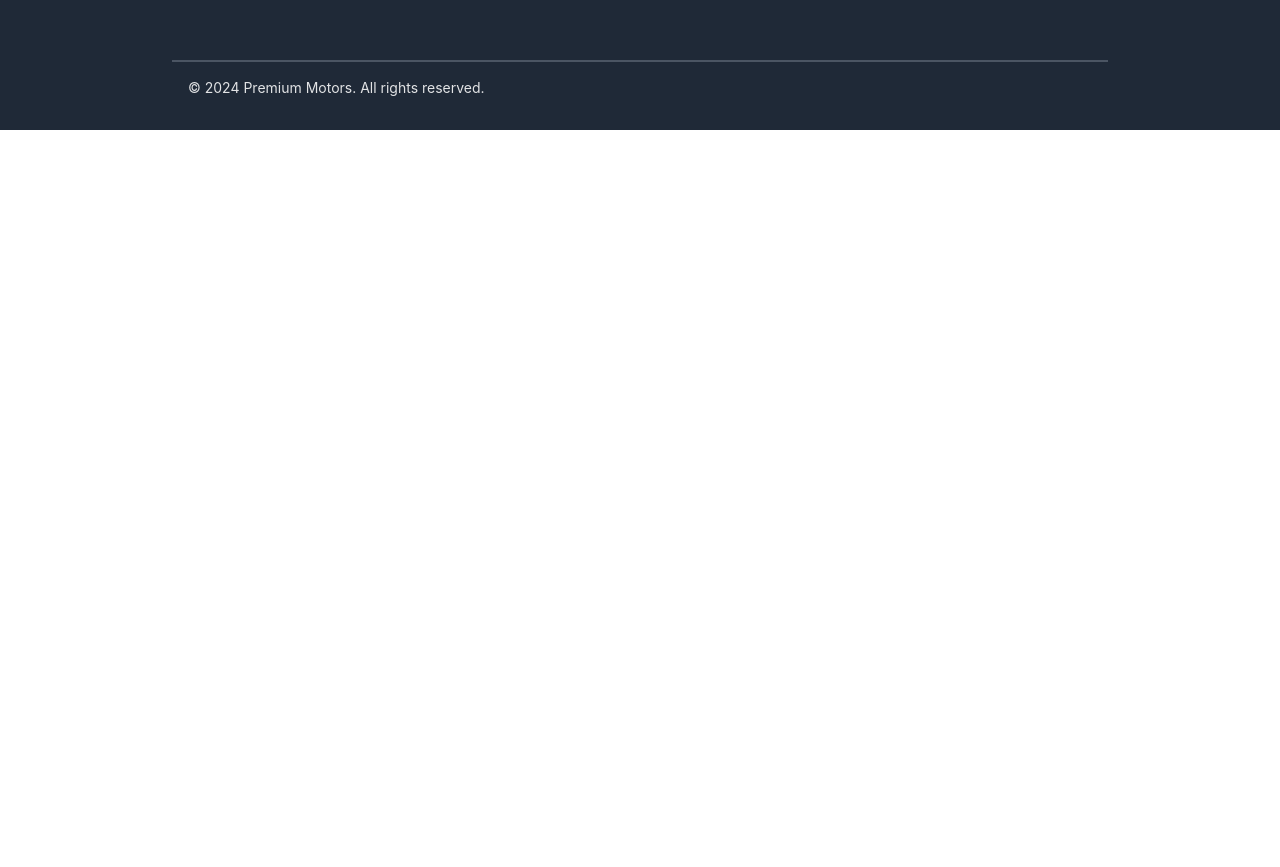
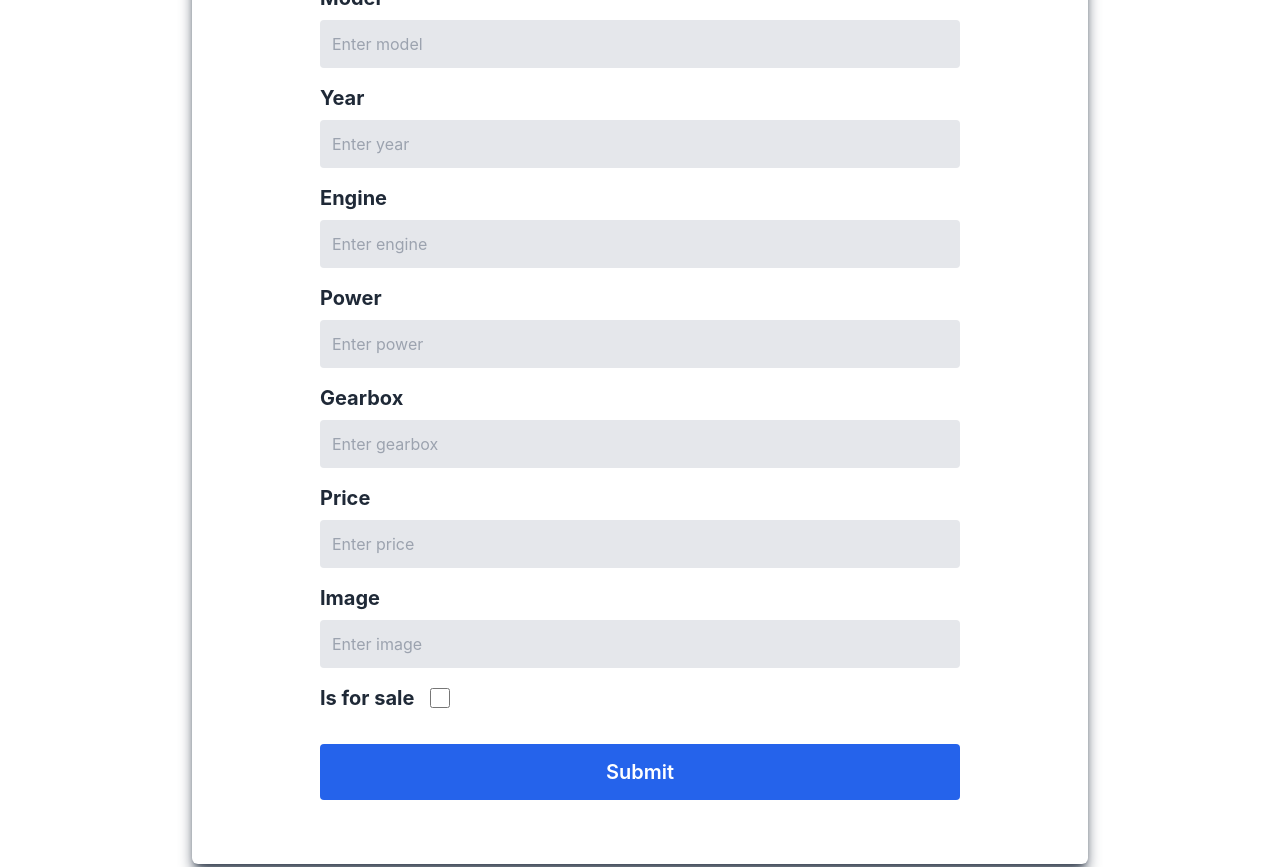
Before and after one commit to nasquez23/premium-motors, a React (Vite) app in the folder frontend/: page /cars/new in a window 1280 px wide. Shown: the part 620-1487 px from the top of the page. Before the commit the page ends 800 px from the top, so only its background shows below. Built offline with nearby package versions, Linux system fonts and the light colour scheme; no server answers.

Commit message:
Add edit car and add new car pages

```diff
--- a/frontend/src/App.jsx
+++ b/frontend/src/App.jsx
@@ -9,6 +9,8 @@ import Login from "./pages/Login";
 import Register from "./pages/Register";
 import NotFound from "./pages/NotFound";
 import CarDetails from "./pages/CarDetails";
+import EditCar from "./pages/EditCar";
+import AddNewCar from "./pages/AddNewCar";
 
 function App() {
   return (
@@ -19,6 +21,8 @@ function App() {
         <Route path="/about" element={<About />} />
         <Route path="/contact" element={<Contact />} />
         <Route path="/cars" element={<Cars />} />
+        <Route path="/cars/new" element={<AddNewCar />} />
+        <Route path="/cars/edit/:carId" element={<EditCar />} />
         <Route path="/cars/:carId" element={<CarDetails />} />
         <Route path="/login" element={<Login />} />
         <Route path="/signup" element={<Register />} />
--- a/frontend/src/components/CarCard.jsx
+++ b/frontend/src/components/CarCard.jsx
@@ -47,7 +47,7 @@ export default function CarCard({ car, direction }) {
             {car.year}
             <FontAwesomeIcon
               icon={faWrench}
-              className="h-6 max-lg:ml-16"
+              className="h-6 ml-[18%] max-lg:ml-16"
             />{" "}
             {car.engine}
           </div>
@@ -56,7 +56,7 @@ export default function CarCard({ car, direction }) {
             {car.power} hp
             <FontAwesomeIcon
               icon={faGear}
-              className="h-6 max-lg:ml-8"
+              className="h-6 ml-[10%] max-lg:ml-8"
             />
             {car.gearbox}
           </div>
--- /dev/null
+++ b/frontend/src/components/CarForm.jsx
@@ -0,0 +1,116 @@
+import { useState } from "react";
+
+import { useLocation, useNavigate } from "react-router-dom";
+
+import LoadingSpinner from "./UI/LoadingSpinner";
+import ErrorModal from "./UI/ErrorModal";
+import { AnimatePresence } from "framer-motion";
+
+export default function CarForm({ car }) {
+    const [error, setError] = useState(null);
+    const [isLoading, setIsLoading] = useState(false);
+    const [carData, setCarData] = useState(car || {
+        manufacturer: '',
+        model: '',
+        year: '',
+        engine: '',
+        power: '',
+        gearbox: '',
+        price: '',
+        image: '',
+        isForSale: false
+    });
+    const { pathname } = useLocation();
+    const navigate = useNavigate();
+
+    function handleChange(event) {
+        setCarData((prevCarData) => {
+            return {
+                ...prevCarData,
+                [event.target.name]: event.target.checked || event.target.value
+            };
+        });
+    }
+
+    async function handleSubmit(event) {
+        event.preventDefault();
+        const method = pathname.includes('edit') ? 'PATCH' : 'POST';
+        const route = pathname.includes('edit') ? `http://localhost:3000/api/cars/${car._id}` : 'http://localhost:3000/api/cars/add';
+
+        try {
+            setIsLoading(true);
+            const response = await fetch(route, {
+                method: method,
+                headers: {
+                    'Content-Type': 'application/json'
+                },
+                body: JSON.stringify(carData)
+            });
+            const responseData = await response.json();
+            console.log(responseData);
+            setIsLoading(false);
+
+            if (!response.ok) {
+                throw new Error(responseData.message);
+            }
+
+            window.scrollTo(0, 0);
+            navigate('/cars');
+        } catch (err) {
+            setError(err.message);
+        }
+    }
+
+    function handleCloseErrorModal() {
+        setError(null);
+    }
+
+    return (
+        <>
+            <AnimatePresence>
+                {error && <ErrorModal errorMessage={error} closeModal={handleCloseErrorModal} />}
+            </AnimatePresence>
+
+            <form onSubmit={handleSubmit} className="w-[70%] mx-auto text-gray-800 rounded-md shadow-lg shadow-gray-700 px-[10%] py-[5%]">
+                <div className="flex flex-col mb-4">
+                    <label htmlFor="manufacturer" className="font-bold text-xl mb-2">Manufacturer</label>
+                    <input type="text" id="manufacturer" name="manufacturer" value={carData.manufacturer} onChange={handleChange} required placeholder="Enter manufacturer" className="bg-gray-200 text-gray-700 p-3 rounded focus:outline-blue-500" />
+                </div>
+                <div className="flex flex-col mb-4">
+                    <label htmlFor="model" className="font-bold text-xl mb-2">Model</label>
+                    <input type="text" id="model" name="model" value={carData.model} onChange={handleChange} required placeholder="Enter model" className="bg-gray-200 text-gray-700 p-3 rounded focus:outline-blue-500" />
+                </div>
+                <div className="flex flex-col mb-4">
+                    <label htmlFor="year" className="font-bold text-xl mb-2">Year</label>
+                    <input type="number" id="year" name="year" value={carData.year} onChange={handleChange} required placeholder="Enter year" className="bg-gray-200 text-gray-700 p-3 rounded focus:outline-blue-500" />
+                </div>
+                <div className="flex flex-col mb-4">
+                    <label htmlFor="engine" className="font-bold text-xl mb-2">Engine</label>
+                    <input type="text" id="engine" name="engine" value={carData.engine} onChange={handleChange} required placeholder="Enter engine" className="bg-gray-200 text-gray-700 p-3 rounded focus:outline-blue-500" />
+                </div>
+                <div className="flex flex-col mb-4">
+                    <label htmlFor="power" className="font-bold text-xl mb-2">Power</label>
+                    <input type="number" id="power" name="power" value={carData.power} onChange={handleChange} required placeholder="Enter power" className="bg-gray-200 text-gray-700 p-3 rounded focus:outline-blue-500" />
+                </div>
+                <div className="flex flex-col mb-4">
+                    <label htmlFor="gearbox" className="font-bold text-xl mb-2">Gearbox</label>
+                    <input type="text" id="gearbox" name="gearbox" value={carData.gearbox} onChange={handleChange} required placeholder="Enter gearbox" className="bg-gray-200 text-gray-700 p-3 rounded focus:outline-blue-500" />
+                </div>
+                <div className="flex flex-col mb-4">
+                    <label htmlFor="price" className="font-bold text-xl mb-2">Price</label>
+                    <input type="number" id="price" name="price" value={carData.price} onChange={handleChange} required placeholder="Enter price" className="bg-gray-200 text-gray-700 p-3 rounded focus:outline-blue-500" />
+                </div>
+                <div className="flex flex-col mb-4">
+                    <label htmlFor="image" className="font-bold text-xl mb-2">Image</label>
+                    <input type="text" id="image" name="image" value={carData.image} onChange={handleChange} required placeholder="Enter image" className="bg-gray-200 text-gray-700 p-3 rounded focus:outline-blue-500" />
+                </div>
+                <div className="flex flex-row gap-x-4 mb-4">
+                    <label htmlFor="isForSale" className="font-bold text-xl mb-2">Is for sale</label>
+                    <input type="checkbox" checked={carData.isForSale} onChange={handleChange} id="isForSale" name="isForSale" className="w-5 h-7" />
+                </div>
+                {isLoading ? <div className="mt-6 flex justify-center"><LoadingSpinner /></div> : <button type="submit" className="mt-2 w-full bg-blue-600 h-14 sm:h-16 md:h-16 lg:h-14 text-xl font-semibold text-white rounded hover:bg-blue-800 transition duration-300">Submit</button>}
+            </form>
+        </>
+
+    );
+}
--- /dev/null
+++ b/frontend/src/pages/AddNewCar.jsx
@@ -0,0 +1,13 @@
+import CarForm from "../components/CarForm";
+import PageHeader from "../components/UI/PageHeader";
+
+export default function AddNewCar() {
+    return (
+        <>
+            <PageHeader title="Add New Car" />
+            <div className="mt-[15%] max-lg:mt-[30%] mb-[10%] max-lg:mb-[20%]">
+                <CarForm />
+            </div>
+        </>
+    );
+}
--- a/frontend/src/pages/CarDetails.jsx
+++ b/frontend/src/pages/CarDetails.jsx
@@ -142,7 +142,7 @@ export default function CarDetails() {
                     </div>
                 </div>
                 {auth.isLoggedIn && <div className="flex gap-x-10 w-[40%] max-lg:w-[90%] mx-auto mt-10 text-center text-xl font-semibold text-neutral-100">
-                    <Link className="inline-block bg-blue-500 h-12 w-1/2 p-2 rounded-md hover:bg-blue-700 transition duration-300">Edit Car</Link>
+                    <Link to={`/cars/edit/${carId}`} onClick={() => window.scrollTo(0, 0)} className="inline-block bg-blue-500 h-12 w-1/2 p-2 rounded-md hover:bg-blue-700 transition duration-300">Edit Car</Link>
                     <button onClick={() => setShowConfirmationModal(true)} className="bg-red-500 h-12 w-1/2 p-2 rounded-md hover:bg-red-700 transition duration-300">Delete Car</button>
                 </div>}
             </div>}
--- /dev/null
+++ b/frontend/src/pages/EditCar.jsx
@@ -0,0 +1,51 @@
+import { useEffect, useState } from "react";
+
+import { useParams } from "react-router-dom";
+
+import CarForm from '../components/CarForm';
+import PageHeader from "../components/UI/PageHeader";
+import LoadingSpinner from "../components/UI/LoadingSpinner";
+
+export default function EditCar() {
+    const { carId } = useParams();
+    const [car, setCar] = useState(null);
+    const [isLoading, setIsLoading] = useState(false);
+    const [error, setError] = useState(null);
+
+    useEffect(() => {
+        async function fetchCarDetails() {
+            try {
+                setIsLoading(true);
+                const response = await fetch(`http://localhost:3000/api/cars/${carId}`);
+
+                setIsLoading(false);
+                if (!response.ok) {
+                    throw new Error('Something went wrong!');
+                }
+                const resData = await response.json();
+                setCar(resData);
+            } catch (err) {
+                setError(err.message);
+            }
+        }
+
+        fetchCarDetails();
+    }, []);
+
+    if (isLoading) {
+        return <div className="flex flex-col items-center gap-y-8 justify-center my-[10%]">
+            <LoadingSpinner />
+        </div>
+    }
+
+    if (error) {
+        return <h2 className="text-gray-700 text-center text-2xl font-semibold my-[10%] ml-[0%]">The car you are looking for could not be found.</h2>
+    }
+
+    return (
+        <>
+            <PageHeader title="Edit car" />
+            {!isLoading && car && <div className="mt-[15%] mb-[10%]"><CarForm car={car} /></div>}
+        </>
+    );
+}
```
Also changed, not shown: frontend/src/components/FeaturedCars.jsx (+13 -3 lines), frontend/src/pages/Cars.jsx (+11 -1 lines), 1 other file (tests, documents, lock files or other folders).
